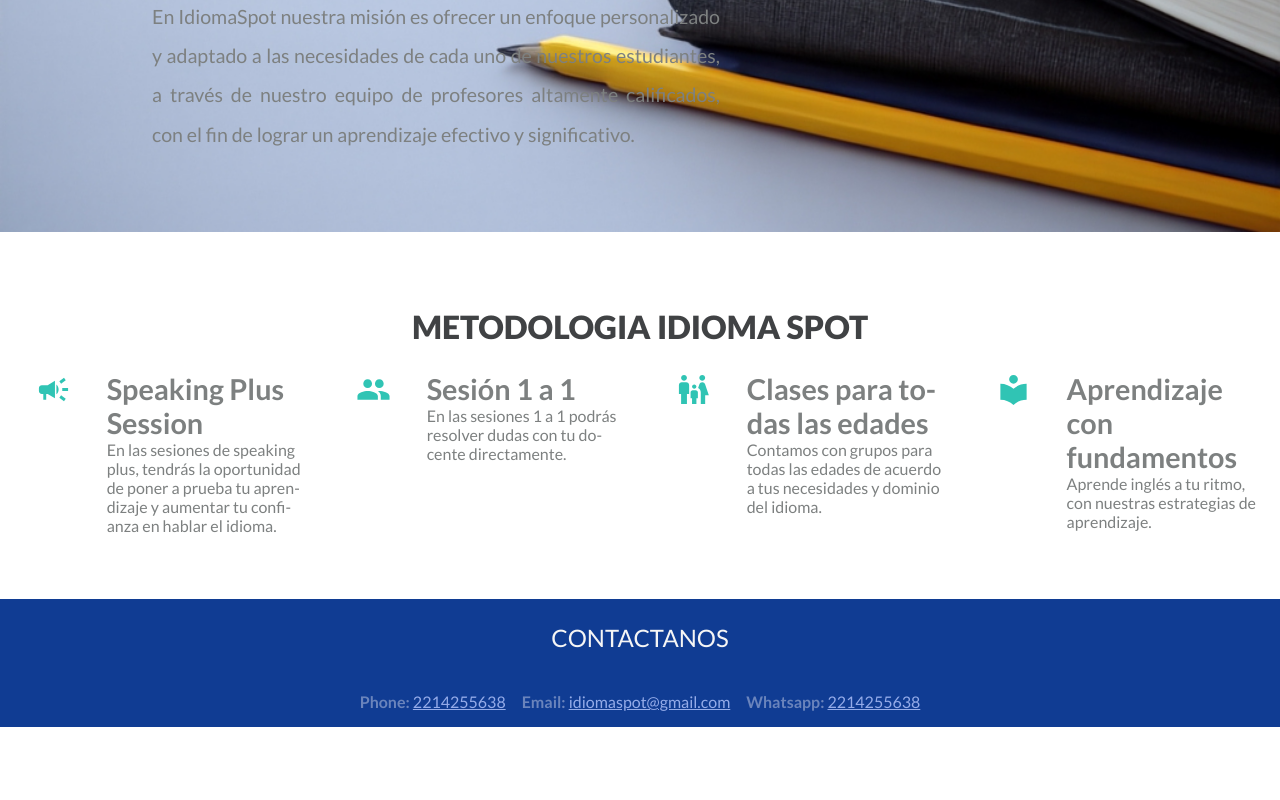
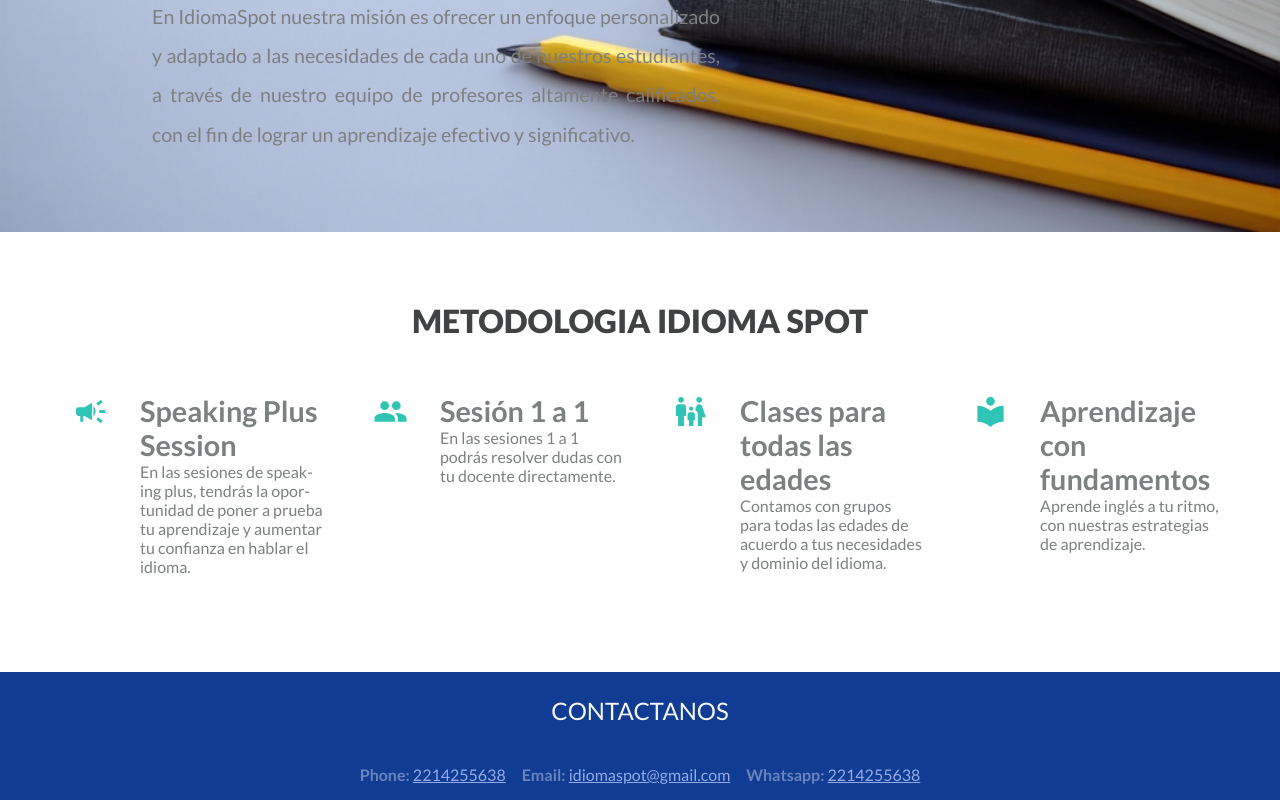
Before and after one commit to IdiomaSpot/idioma-spot-ui, a React (Create React App) app: page / in a window 1280 px wide. Shown: the part 3456-4256 px from the top of the page. Before the commit the page ends 4183 px from the top, so only its background shows below. Built offline with nearby package versions, Linux system fonts and the light colour scheme.

Commit message:
adding spaces before and after the methodology content and maxwidth

```diff
--- a/src/pages/Home/Methodology/Methodology.js
+++ b/src/pages/Home/Methodology/Methodology.js
@@ -7,7 +7,7 @@
 import GroupIcon from '@mui/icons-material/Group';
 import FamilyRestroomIcon from '@mui/icons-material/FamilyRestroom';
 import LocalLibraryIcon from '@mui/icons-material/LocalLibrary';
-import { Box } from '@mui/material';
+import { Box, Container } from '@mui/material';
 
 const MethodologyItem = ({ icon, title, description }) => {
   return (
@@ -16,7 +16,7 @@
         <span className='icon'>{icon}</span>
       </Grid>
       <Grid item xs={7} md={2}>
-        <Box container direction='column' className='methodology-content'>
+        <Box container direction='column' className='methodology-text'>
           <Grid item>
             <h2 className='text'>{title}</h2>
           </Grid>
@@ -45,9 +45,13 @@
   ];
   return (
     <>
-      <section id='methodology-section' className='methodology-section'>
+      <Container
+        id='methodology-section'
+        className='methodology-section'
+        maxWidth='lg'
+      >
         <h1>METODOLOGIA IDIOMA SPOT</h1>
-        <Grid container xs={12}>
+        <Box component={Grid} container xs={12} className='methodology-content'>
           {titles.map((title, index) => (
             <MethodologyItem
               icon={icons[index]}
@@ -55,8 +59,8 @@
               title={title}
             />
           ))}
-        </Grid>
-      </section>
+        </Box>
+      </Container>
     </>
   );
 }
--- a/src/pages/Home/Methodology/Methodology.scss
+++ b/src/pages/Home/Methodology/Methodology.scss
@@ -5,8 +5,10 @@
 
 .methodology-section {
   background-color: white;
-  padding-top: 3em;
-  padding-bottom: 3em;
+  padding: 3em 0 !important;
+  & .methodology-content {
+    padding: 2em 0;
+  }
 }
 h2 {
   margin: 0;
@@ -15,7 +17,7 @@
   color: $cyan-cyan-dark;
 }
 
-.methodology-content {
+.methodology-text {
   text-align: left !important;
   color: $light-gray;
   padding-bottom: 1rem;
```
